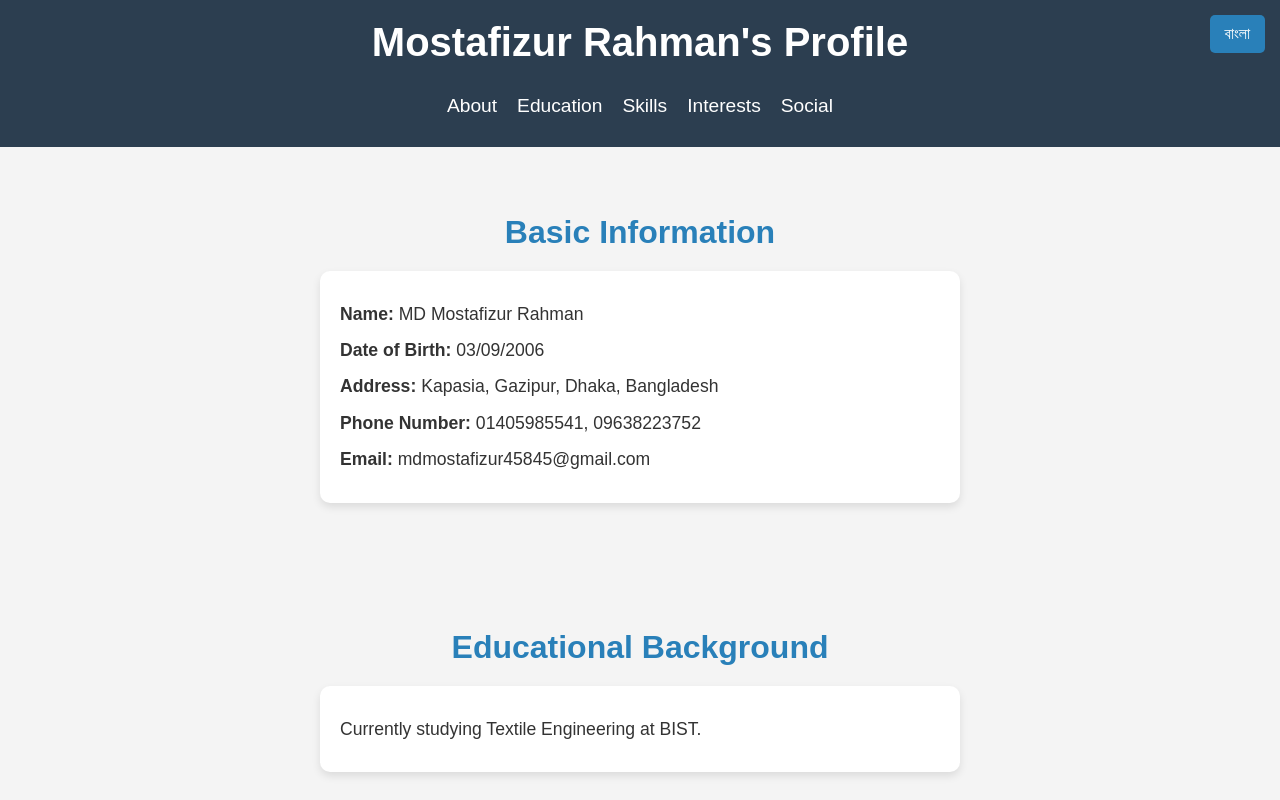
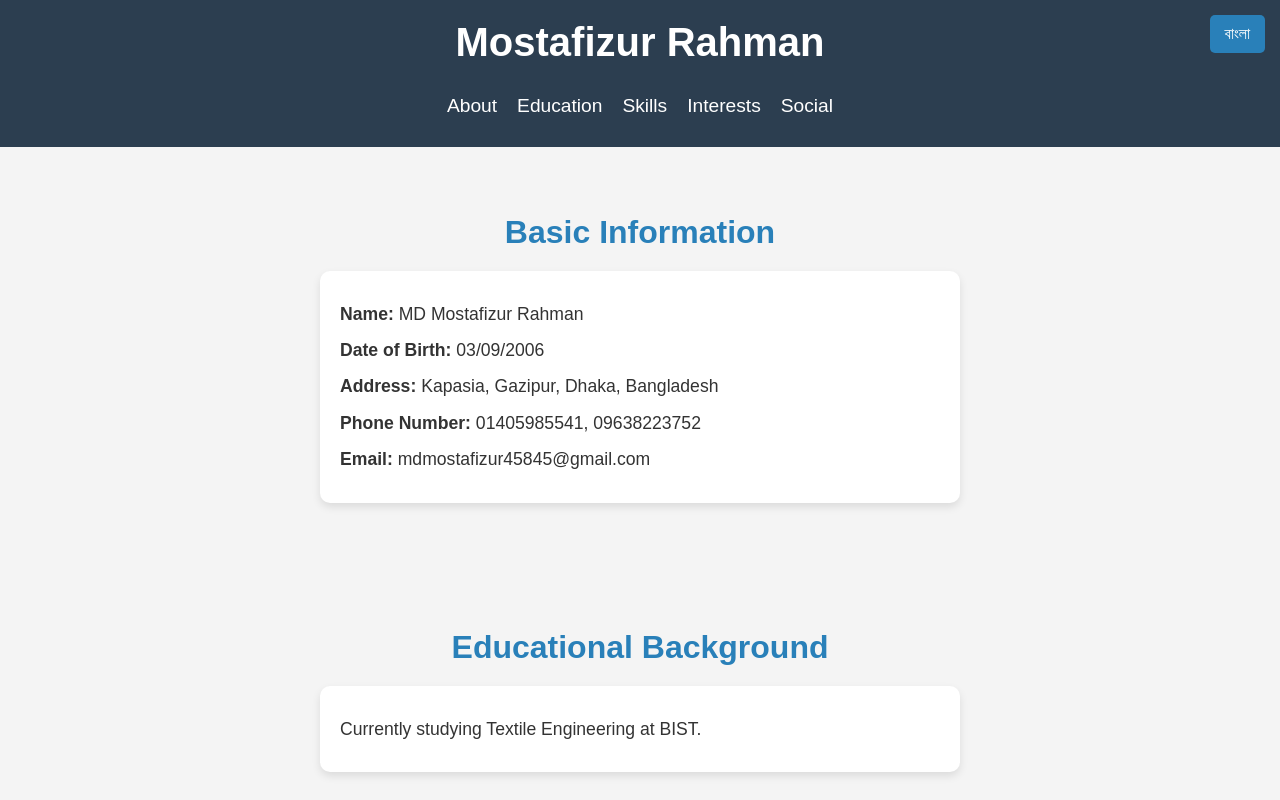
Before and after one commit to mostafizurwebsite/info, a plain HTML site: page index.html in a window 1280 px wide. Shown: the top 800 px of the page. Drawn offline with Linux system fonts and the light colour scheme.

Commit message:
Update index.html

```diff
--- a/index.html
+++ b/index.html
@@ -3,7 +3,7 @@
 <head>
     <meta charset="UTF-8">
     <meta name="viewport" content="width=device-width, initial-scale=1.0">
-    <title>Mostafizur Rahman's Profile</title>
+    <title>Mostafizur Rahman </title>
     <style>
         /* Global Styles */
         body {
@@ -177,7 +177,7 @@
 <body>
     <header>
         <div class="header-container">
-            <h1>Mostafizur Rahman's Profile</h1>
+            <h1>Mostafizur Rahman</h1>
             <nav>
                 <ul>
                     <li><a href="#about">About</a></li>
```
